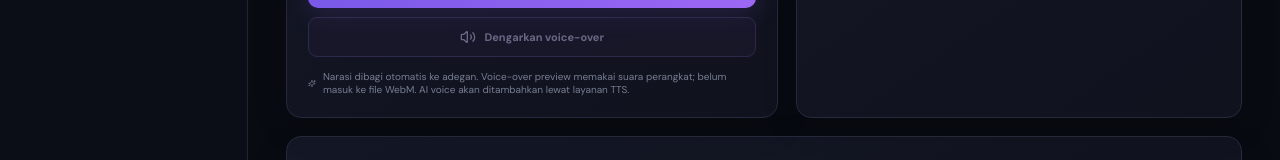
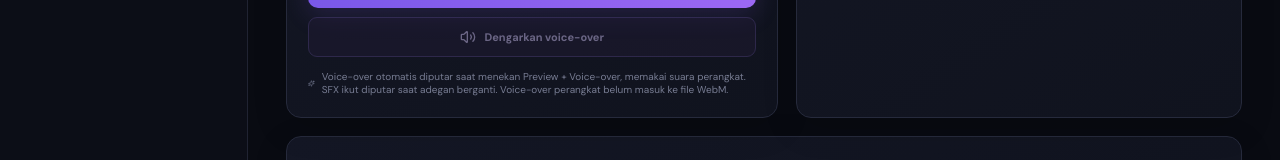
Before and after one commit to ustadzarz-arch/Video-Motion-Graphics-Generator, a React (Vite) app: page / in a window 1280 px wide. Shown: the part 591-751 px from the top of the page. Built offline with nearby package versions, Linux system fonts and the light colour scheme.

Commit message:
Clarify automatic voice-over preview behavior

```diff
--- a/src/App.tsx
+++ b/src/App.tsx
@@ -101,7 +101,7 @@ export default function App() {
             <div className="prompt-options"><label>FORMAT<select defaultValue="9:16"><option>9:16</option><option>16:9</option><option>1:1</option></select></label><label>DURASI<select defaultValue="26 detik"><option>15 detik</option><option>26 detik</option><option>30 detik</option><option>60 detik</option></select></label><label>GAYA<select defaultValue="Cinematic"><option>Cinematic</option><option>Documentary</option><option>Minimalist</option><option>Futuristic</option></select></label></div>
             <button className="primary-btn generate-btn" onClick={createProject} disabled={busy}><WandSparkles size={17}/>{busy ? 'Menyusun...' : 'Buat storyboard'}<span>↗</span></button>
             <button className="voiceover-btn" onClick={toggleVoiceOver} disabled={!active?.scenes.length}><Volume2 size={16}/>{voiceOverPlaying ? 'Hentikan voice-over' : 'Dengarkan voice-over'}</button>
-            <div className="hint"><Sparkles size={13}/> Narasi dibagi otomatis ke adegan. Voice-over preview memakai suara perangkat; belum masuk ke file WebM. AI voice akan ditambahkan lewat layanan TTS.</div>
+            <div className="hint"><Sparkles size={13}/> Voice-over otomatis diputar saat menekan Preview + Voice-over, memakai suara perangkat. SFX ikut diputar saat adegan berganti. Voice-over perangkat belum masuk ke file WebM.</div>
           </section>
           <section className="panel preview-panel"><div className="panel-topline"><div><span className="live-indicator"/> MOTION RENDERER</div><span className="ratio-tag">PORTRAIT · 9:16</span></div>
             {scenes.length ? <MotionRenderer scenes={scenes} onStatus={setNotice}/> : <div className="renderer-empty"><Film size={28}/><b>Preview akan muncul setelah storyboard dibuat</b><span>Animasi dirender langsung di browser.</span></div>}
```
